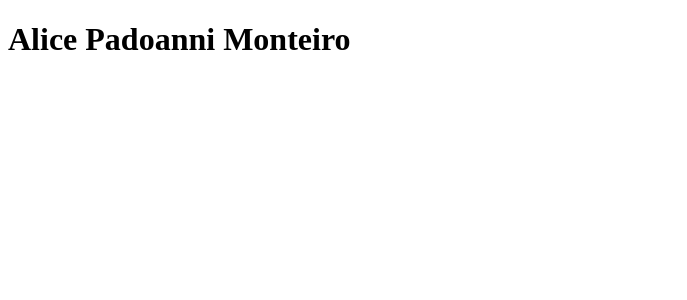
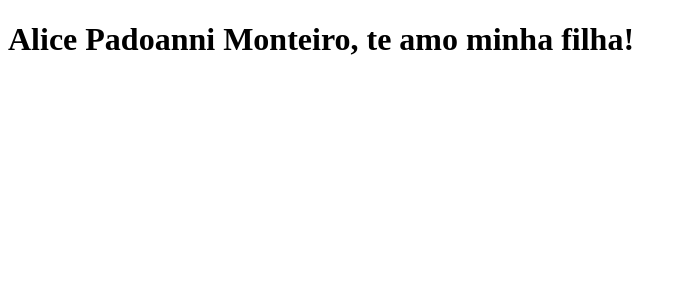
Before and after one commit to BrunoPMonteiro/clone-tabnews, a Next.js app: page / in a window 1280 px wide. Shown: the top 300 px of the page, without its empty margins (0-687 px from the left). Built offline with nearby package versions, Linux system fonts and the light colour scheme.

Commit message:
Alterando index.js

```diff
--- a/pages/index.js
+++ b/pages/index.js
@@ -1,5 +1,5 @@
 function Home() {
-    return <h1>Alice Padoanni Monteiro</h1>
+    return <h1>Alice Padoanni Monteiro, te amo minha filha!</h1>
 }
 
 export default Home;
```
